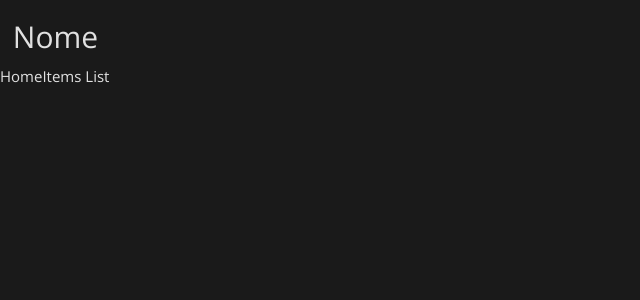
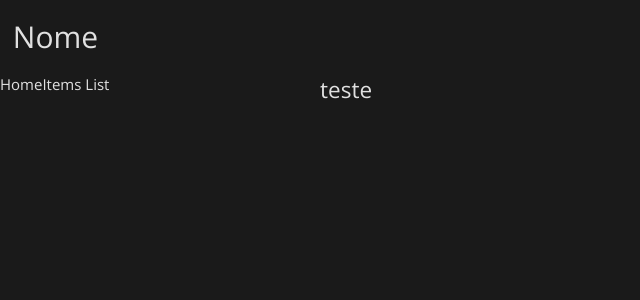
Before and after one commit to KevinADemetro/vue, a Vue app: page / in a window 1280 px wide. Before the commit this address had no page. Shown: the top 300 px of the page, without its empty margins (0-640 px from the left). Built offline with nearby package versions, Linux system fonts and the light colour scheme.

Commit message:
Iniciando processo de grid

```diff
--- a/src/App.vue
+++ b/src/App.vue
@@ -1,19 +1,22 @@
-<script setup>
-import Header from './components/Header.vue';
-import SideMenu from './components/SideMenu.vue';
-import Footer from './components/Footer.vue';
-</script>
-
 <template>
   <Header></Header>
   <div id="grid">
-    <SideMenu></SideMenu>
+    <SideMenu />
     <RouterView />
-    <Footer></Footer>
+    <Footer />
   </div>
 </template>
+<script setup>
+  import Header from './components/Header.vue';
+  import SideMenu from './components/SideMenu.vue';
+  import Footer from './components/Footer.vue';
+</script>
 <style scoped>
   #grid{
-    margin-top: 8vh;
+    width: 100%;
+    margin-top: 9vh;
+    display: grid;
+    grid-template-columns: 40vh auto;
+    grid-template-rows: auto 2vh;
   }
 </style>
--- a/src/components/Footer.vue
+++ b/src/components/Footer.vue
@@ -1,4 +1,5 @@
 <template>
+    <h2>teste</h2>
 </template>
 <script setup>
 </script>
--- a/src/components/SideMenu.vue
+++ b/src/components/SideMenu.vue
@@ -12,6 +12,7 @@
         text-decoration: none;
         color: #e1e1e1;
         transition: 0.2s;
+        width: fit-content;
     }
     @media (hover: hover) {
         a:hover {
```
